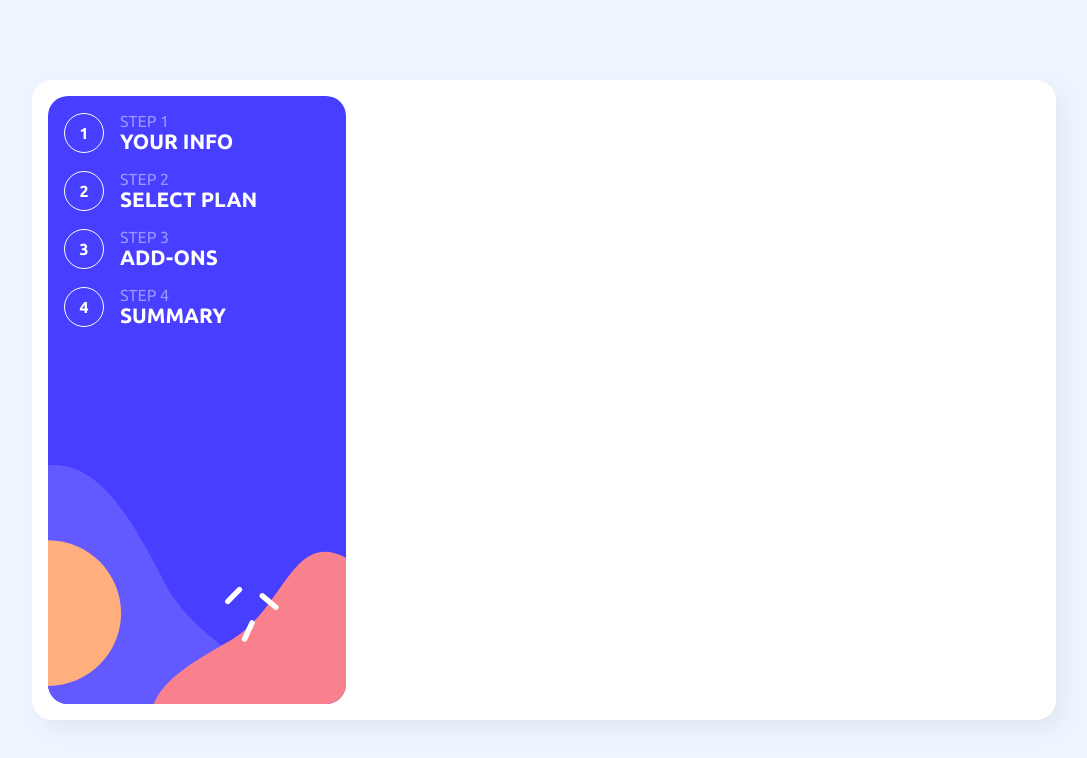
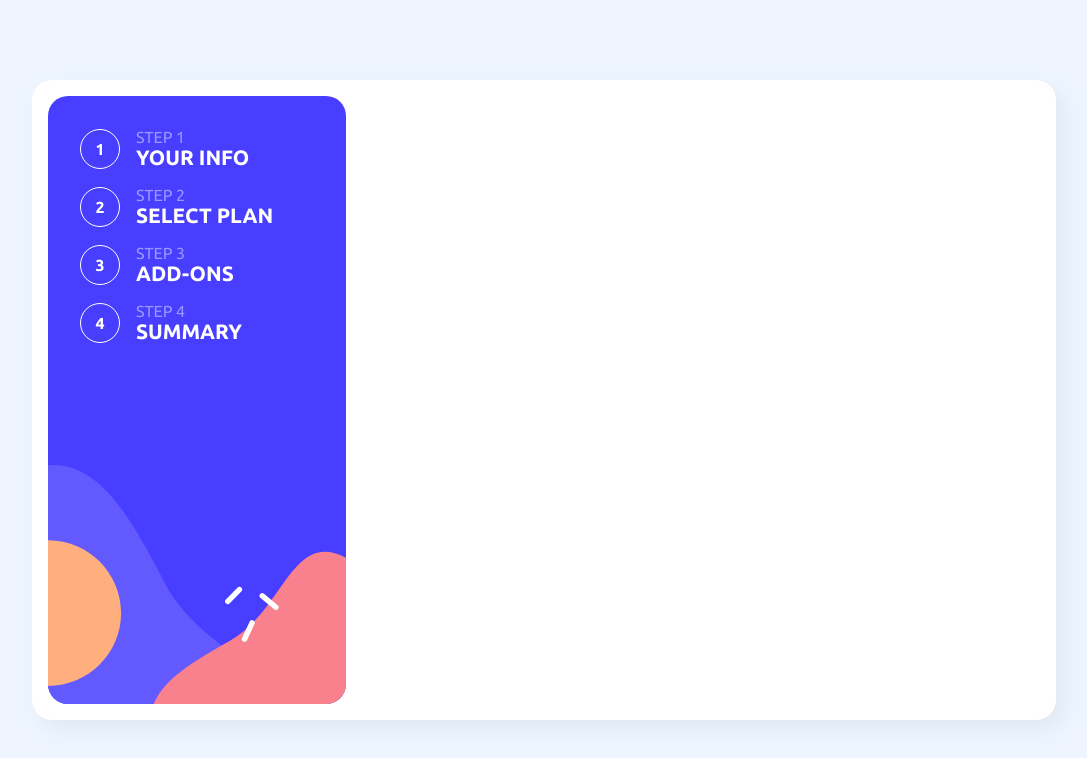
Before and after one commit to Pe-KaY/multi-step-form, an Angular app: page / in a window 1280 px wide. Shown: the top 758 px of the page, without its empty margins (96-1183 px from the left). Built offline with nearby package versions, Linux system fonts and the light colour scheme.

Commit message:
updated ui padding

```diff
--- a/src/app/multistepform/multistepform.component.css
+++ b/src/app/multistepform/multistepform.component.css
@@ -88,6 +88,7 @@
     justify-content: center;
     width: 30%;
     height: 100%;
+    padding: 2rem;
   }
   .form__leftSide {
     flex-direction: column;
--- a/src/app/multistepform/multistepform.component.html
+++ b/src/app/multistepform/multistepform.component.html
@@ -29,5 +29,7 @@
       </div>
     </div>
   </div>
-  <div class="form__rightSide"></div>
+  <div class="form__rightSide">
+    <!-- GUYS render your component here -->
+  </div>
 </div>
```
